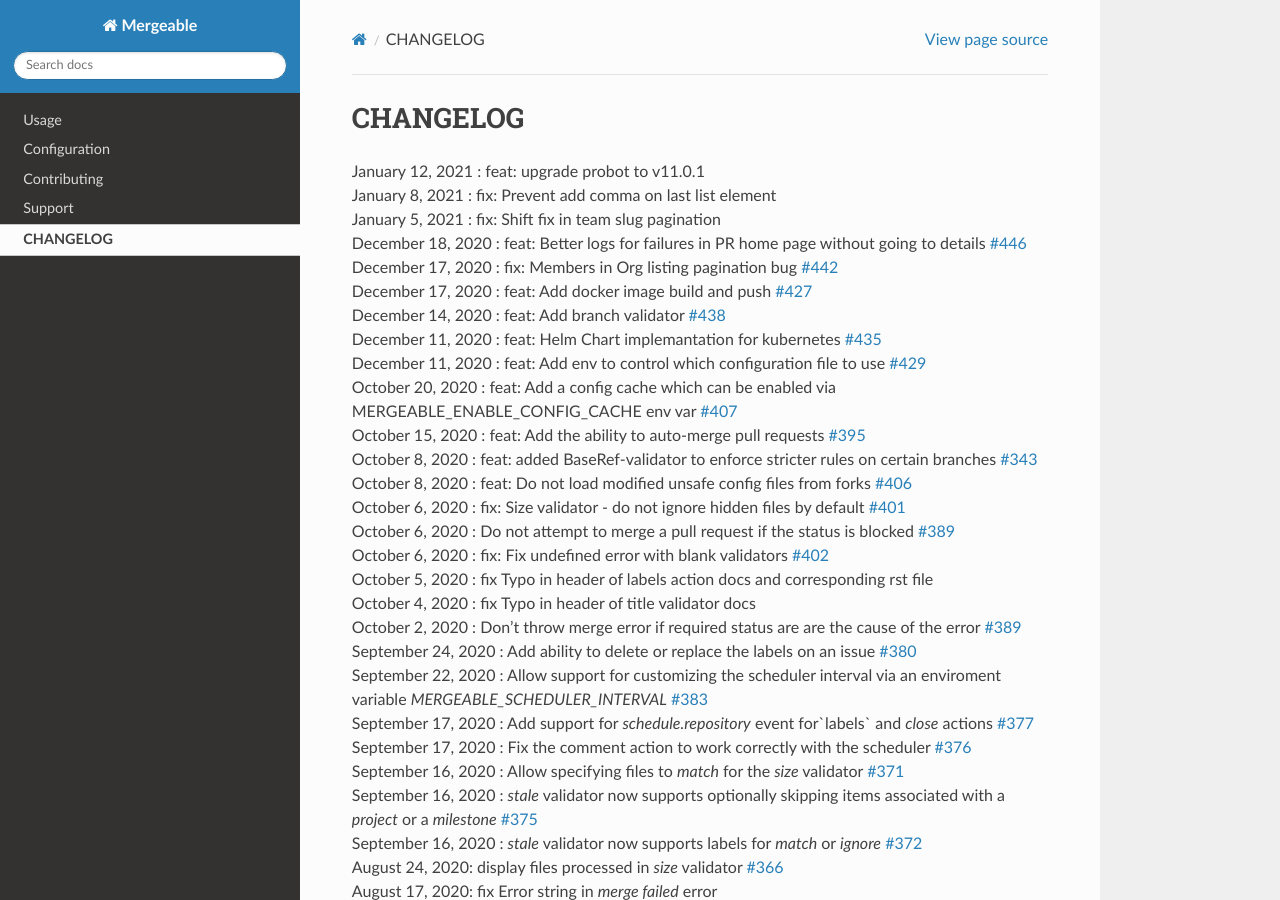
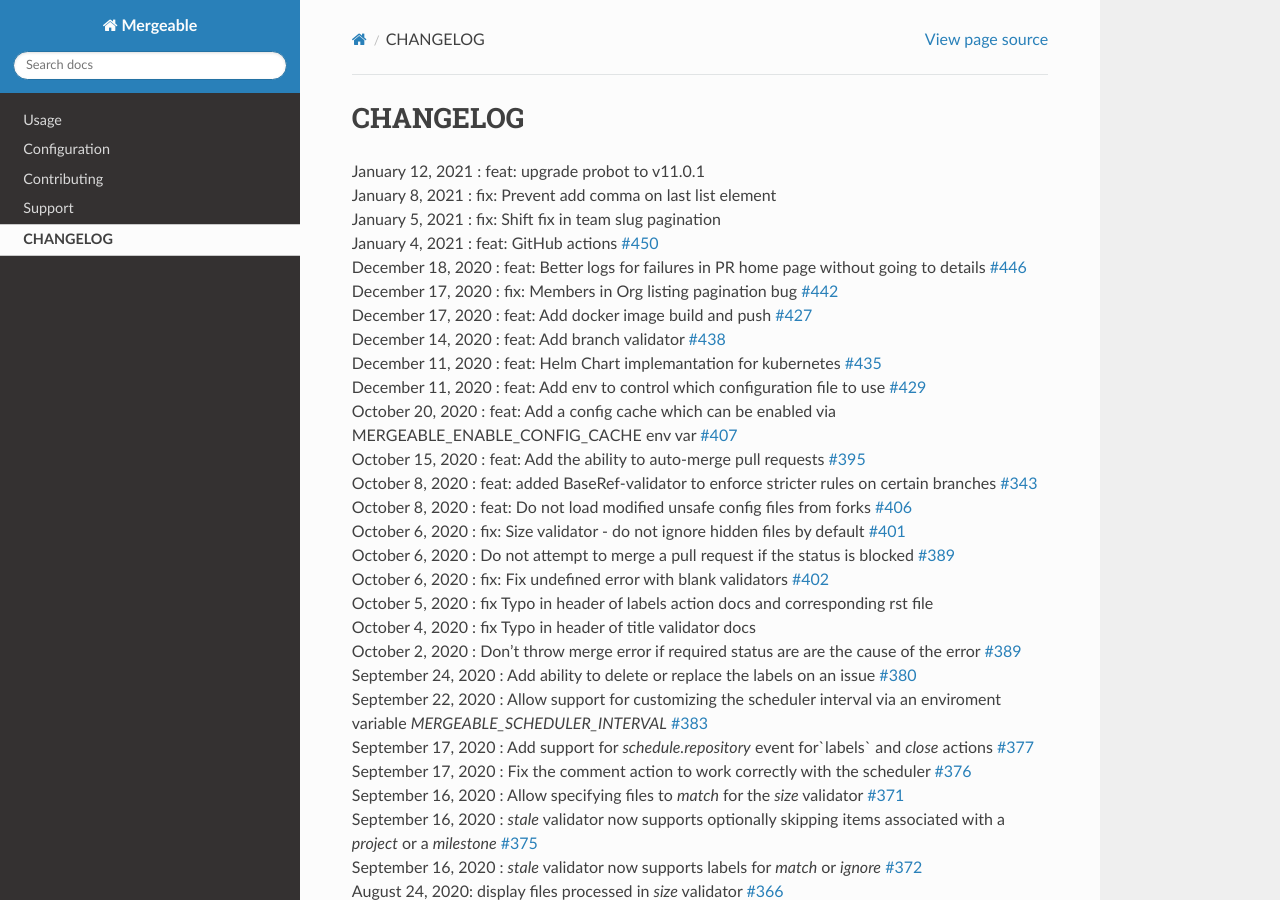
Before and after one commit to mergeability/mergeable, a Sphinx documentation site: the page built from docs/changelog.rst, in a window 1280 px wide and 900 px high. Built offline with Sphinx 7.4.7 and the Read the Docs theme 2.0.0, drawn with Linux system fonts in a browser that asks for light colours; pages that are not in the unit, such as notebooks, are missing from menus.

Commit message:
feat: GitHub actions (#451)

```diff
--- a/docs/changelog.rst
+++ b/docs/changelog.rst
@@ -4,6 +4,7 @@
 | January 12, 2021 : feat: upgrade probot to v11.0.1
 | January 8, 2021 : fix: Prevent add comma on last list element
 | January 5, 2021 : fix: Shift fix in team slug pagination
+| January 4, 2021 : feat: GitHub actions `#450 <https://github.com/mergeability/mergeable/issues/450>`_
 | December 18, 2020 : feat: Better logs for failures in PR home page without going to details `#446 <https://github.com/mergeability/mergeable/issues/446>`_
 | December 17, 2020 : fix: Members in Org listing pagination bug `#442 <https://github.com/mergeability/mergeable/issues/442>`_
 | December 17, 2020 : feat: Add docker image build and push `#427 <https://github.com/mergeability/mergeable/issues/427>`_
```
Also changed, not shown: 3 other files.
